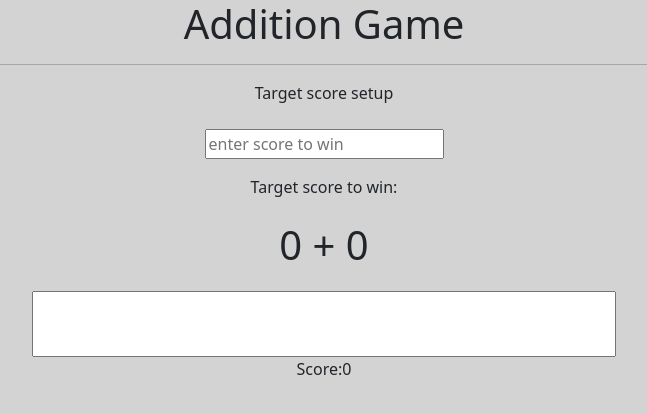
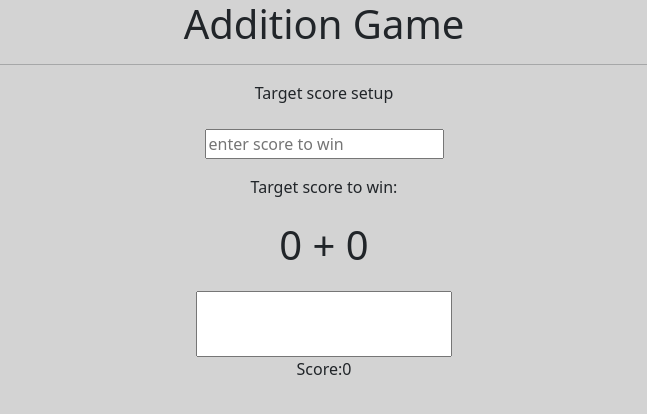
Before and after one commit to einstein2306/flashcard-game, a Flask app: page / in a window 1280 px wide. Shown: the top 414 px of the page, without its empty margins (316-963 px from the left). Run offline with Flask 3, Linux system fonts and the light colour scheme.

Commit message:
decreasing of input width

```diff
--- a/templates/game.html
+++ b/templates/game.html
@@ -24,6 +24,10 @@
         .values{
             font-size:40px;
         }
+        #res{
+            width:20%;
+        }
+
     </style>
 </head>
 <body>
@@ -78,7 +82,7 @@
                         </div>
                         <div className="values">
                         <p className={this.state.incorrect ? "incorrect":""}>{this.state.num1} + {this.state.num2}</p>
-                        <input onKeyPress={this.inputKeyPress} onChange={this.UpdateResponse} value={this.state.response}/>
+                    <input id="res" onKeyPress={this.inputKeyPress} onChange={this.UpdateResponse} value={this.state.response}/>
                         </div>
                         <div>Score:{this.state.score}</div>
                     </div>
```
